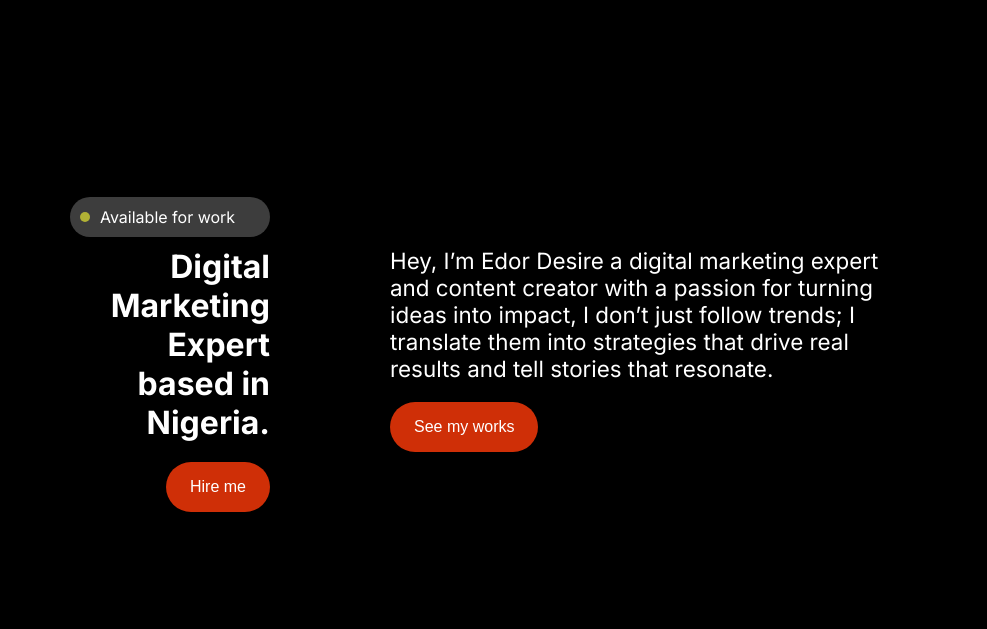
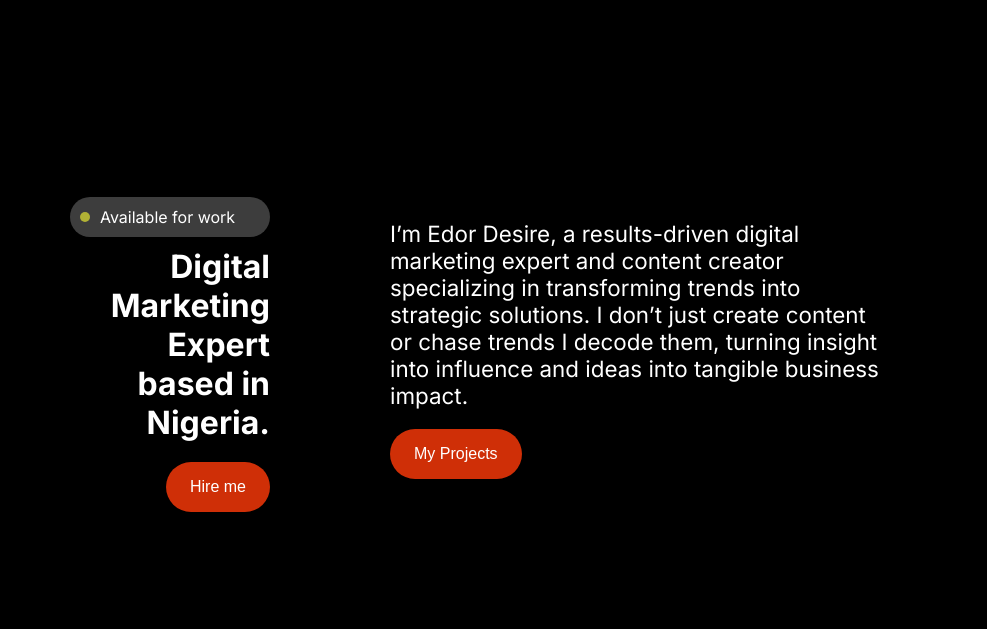
Before and after one commit to ImmanuelMichaels/desireedor, a plain HTML site: page index.html in a window 1280 px wide. Shown: the part 101-730 px from the top of the page, without its empty margins (150-1137 px from the left). Drawn offline with Linux system fonts and the light colour scheme.

Commit message:
portfolio update

```diff
--- a/index.html
+++ b/index.html
@@ -57,13 +57,10 @@
                     </div>
                     <div class="image"></div>
                     <div class="head-p">
-                        <p>Hey, I’m Edor Desire a digital marketing expert and content creator
-                            with a passion for turning ideas into impact,
-                            I don’t just follow trends; I translate them into
-                            strategies that drive real results and tell stories that resonate.
+                        <p>I’m Edor Desire, a results-driven digital marketing expert and content creator specializing in transforming trends into strategic solutions. I don’t just create content or chase trends I decode them, turning insight into influence and ideas into tangible business impact.
                         </p>
                         <div class="button">
-                            <a href="#events"><button>See my works</button></a>
+                            <a href="#events"><button>My Projects</button></a>
                         </div>
                     </div>
                 </div>
@@ -98,7 +95,7 @@
             <div class="image"></div>
             <div class="text">
                 <h1 class="heading">Crafting Meaningful Brands & Intuitive Digital Experiences That Stand Out</h1>
-                <div class="sub-heading">Hey, I’m Desire Edor, a digital marketing expert and content creator with a passion for turning ideas into impact. I don’t just follow trends; I translate them into strategies that drive real results and tell stories that resonate.
+                <div class="sub-heading">Hey, I’m Edor Desire, a results-driven digital marketing expert and content creator specializing in transforming trends into strategic solutions. I don’t just create content or chase trends I decode them, turning insight into influence and ideas into tangible business impact.
                     Over the years, I’ve worked with brands across industries to craft compelling campaigns, build loyal online communities, and create content that not only grabs attention but keeps it. Whether it’s designing a content calendar, launching an ad campaign, or shaping a brand’s voice,
                     I bring equal parts creativity and strategy to the table.
                     Let’s create something meaningful together.</p>
```
